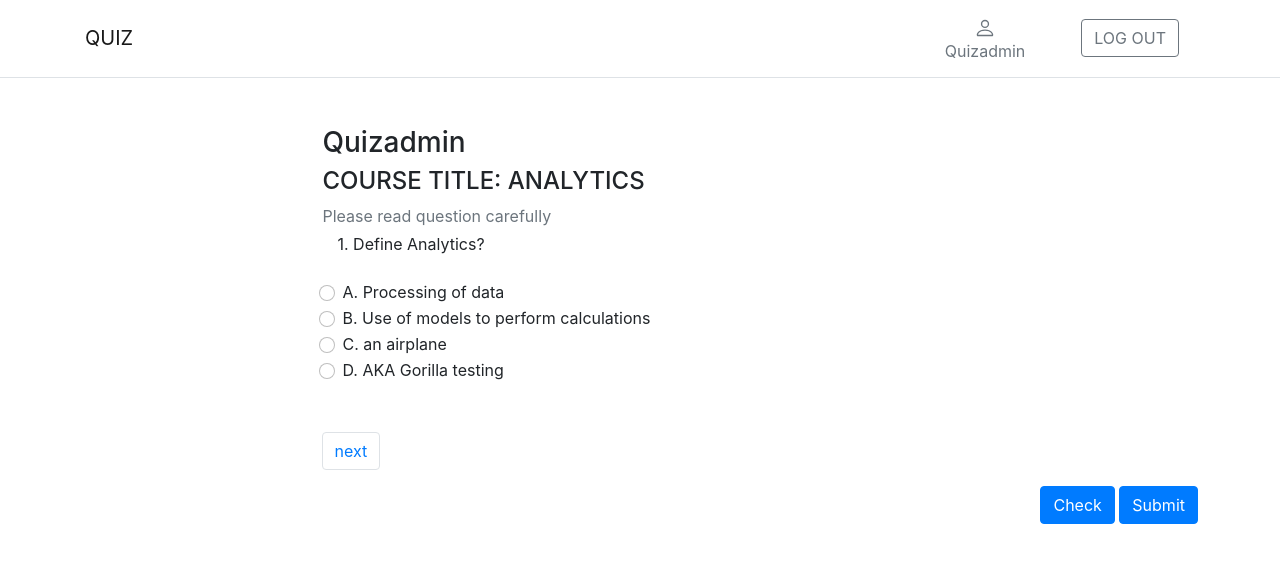
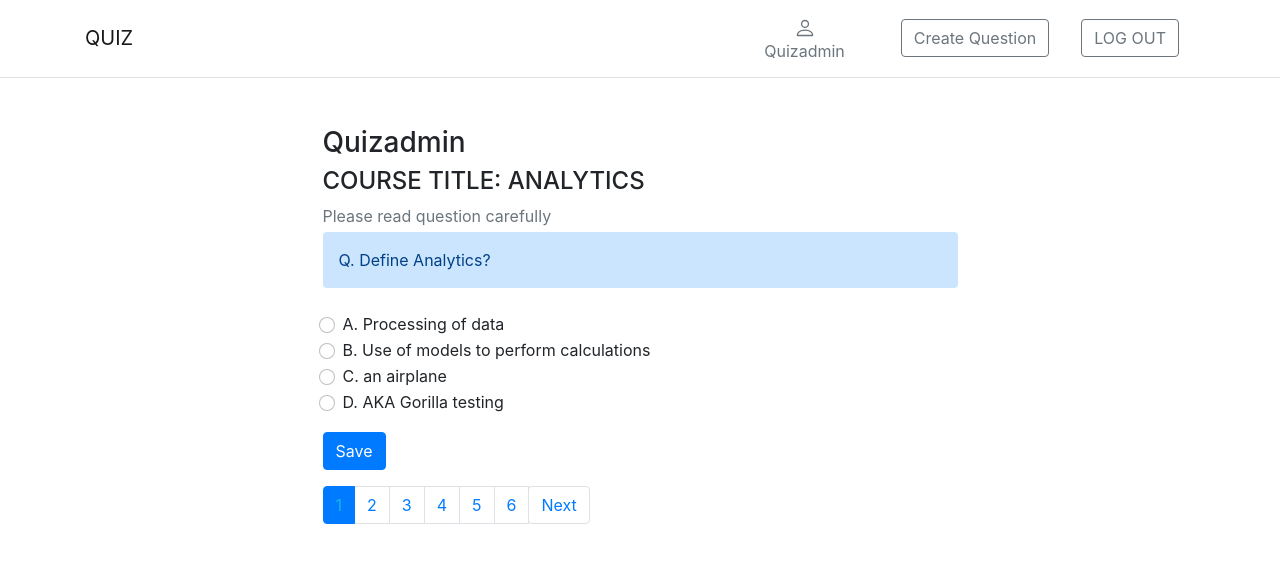
Before and after one commit to Tamunokuro/DJANGO-QUIZAPP, a Django app: page /questions/analytics in a window 1280 px wide. Shown: the top 563 px of the page. Run offline with Django 4.2, Linux system fonts and the light colour scheme; a user stored in the database is signed in; data comes from the database, SQL or seed files in the repository; both versions use the stored data as it was after the commit; some libraries are stand-ins or nearby versions.

Commit message:
Update answer checker

```diff
--- a/quizapp/urls.py
+++ b/quizapp/urls.py
@@ -7,5 +7,4 @@ urlpatterns = [
     path('', views.home, name='home'),
     path('create-question/', views.create_question, name='create-question'),
     path('questions/<slug:quiz_name>', views.questions, name='questions'),
-    path('add-answer/', views.quiz_answer,name='add-answer')
 ]
--- a/quizapp/views.py
+++ b/quizapp/views.py
@@ -1,8 +1,13 @@
+import json
+from json.decoder import JSONDecodeError
+from urllib import request, response
+from django.http import HttpResponseRedirect
+from django.urls import reverse
 
-from urllib import request, response
+from django.contrib import messages
 from django.shortcuts import render, redirect, get_object_or_404
 from django.contrib.auth.decorators import login_required
-from .forms import CreateQuestion, TakeQuiz
+from .forms import CreateQuestion
 from .models import QuizCreate, QuizStudent, Course
 from django.core.paginator import Paginator, EmptyPage, PageNotAnInteger
 from .quiz import Quiz
@@ -12,8 +17,7 @@ from django.http import JsonResponse
 @login_required
 def home(request):
     courses = Course.objects.all()
-    questionForm = TakeQuiz()
-    return render(request, 'quizapp/index.html', {'form':questionForm, 'courses':courses})
+    return render(request, 'quizapp/index.html', {'courses':courses})
 
 @login_required
 def create_question(request):
@@ -23,7 +27,7 @@ def create_question(request):
             question = questionForm.save(commit=True)
             question.save()
 
-            response = redirect('/questions/')
+            response = redirect('/')
             return response
 
     else:
@@ -31,21 +35,9 @@ def create_question(request):
     return render(request, 'quizapp/create-question.html', {'form':questionForm})
 
 def questions(request, quiz_name=None):
-    quiz = Quiz(request)
-    if request.method == "POST":
-        quizform = TakeQuiz(request.POST)
-        if quizform.is_valid():
-            quiz = quizform.save()
-            quiz.save()
-            response = redirect('/questions/')
-            return response
-    else:
+    if request.method == "GET":
         course = get_object_or_404(Course, slug=quiz_name)
         allquestions = QuizCreate.objects.filter(course_name=course)
-
-        # for question in allquestions:
-        #     print({question.question: question.answer} )
-
         p = Paginator(allquestions, 1)
         page_number = request.GET.get('page')
         page_obj = p.get_page(page_number)
@@ -54,31 +46,23 @@ def questions(request, quiz_name=None):
         page_number = request.GET.get('page')
         page_obj = p.get_page(page_number)
 
-    return render(request, 'quizapp/questions.html', {'questions':allquestions,'page_obj': page_obj, 'course': course})
+        return render(request, 'quizapp/questions.html', {'questions':allquestions,'page_obj': page_obj, 'course': course})
 
-def quiz_answer(request):
 
-    quiz = Quiz(request)
-    if request.POST.get('action') == "POST":
-        student_id = request.POST.get('student')
-        question_value = request.POST.get('questionval')
-        question_option = request.POST.get('questionans')
-        question_answer = request.POST.get('answer')
-        # student = get_object_or_404(Student, id=username)
-        quiz.answer(q=question_value, option=question_option)
-        score = quiz.score( option=question_option, correct=question_answer)
-        response = JsonResponse({'question':question_value, 'answer':question_option,
-         'correct':question_answer, 'student':student_id})
-        return response
+    elif request.method == "POST":
+        #selected answer should be gotten from the front end using request.POST.get('name')
+        #compare selected answer with correct answer
+        #return a message to tell if answer is correct or wrong
+        #if correct return success message
+        #if wrong return error message
+        selected_answer = request.POST.get('option')
+        correct_answer = request.POST.get('answer')
+        if selected_answer == correct_answer:
+            messages.success(request, "🎉 Correct Answer")
 
-def answer_update(request):
-    quiz = Quiz(request)
-    if request.POST.get('action') == 'POST':
-        student_id = request.POST.get('student')
-        question_value = request.POST.get('questionval')
-        question_option = request.POST.get('questionans')
-        question_answer = request.POST.get('answer')
-        quiz.update_answer(student=student_id, q=question_value, option=question_option)
-        response = JsonResponse({'question':question_value, 'answer':question_option,
-         'correct':question_answer, 'student':student_id})
-        return response
+        else:
+            messages.warning(request, "⛔ Wrong answer")
+
+        next_page_number = int(request.GET.get('page', 1))  # Assuming you're using query parameter 'page' to determine the current page
+        next_page_url = reverse('quizapp:questions', kwargs={'quiz_name': quiz_name}) + f'?page={next_page_number}'
+        return HttpResponseRedirect(next_page_url)
--- /dev/null
+++ b/static/js/microv.js
@@ -0,0 +1,19 @@
+function greeting(time){
+    if(time < 20){
+
+        if (time < 10){
+            greeting = 'Good morning'
+
+        }else{
+            greeting = 'Good day'
+    }
+
+    }else{
+        greeting = 'Good evening'
+    }
+    return greeting
+
+}
+
+const greet = greeting(10)
+console.log(greet)
--- a/static/js/script.js
+++ b/static/js/script.js
@@ -3,8 +3,8 @@ console.log('Hello quizapp')
 
 
 let i;
-let score = 0;
-var checkBtn = document.getElementById("next");
+var checkBtn = document.getElementById("check");
+var dummyBtn = document.getElementById("dummy");
 
 function selectAnswer() {
   let option = document.getElementsByName("option");
@@ -12,49 +12,59 @@ function selectAnswer() {
     if (option[i].checked) {
       let checked_val = option[i].value;
       if (checked_val == answerLabel.value) {
-        console.log("Correct");
+
         document.getElementById("check").disabled = true;
         document.getElementById("option1").disabled = true;
         document.getElementById("option2").disabled = true;
         document.getElementById("option3").disabled = true;
         document.getElementById("option4").disabled = true;
         result_div.innerHTML = `
-				<div class="h5 mb-3"><b>Correct</b></div>
+				<div class="alert alert-primary" role="alert">
+        <b>Saved</b>
+        </div>
 				`;
       } else {
-        console.log("Wrong");
+
         document.getElementById("check").disabled = true;
         document.getElementById("option1").disabled = true;
         document.getElementById("option2").disabled = true;
         document.getElementById("option3").disabled = true;
         document.getElementById("option4").disabled = true;
         result_div.innerHTML = `
-				<div class="h5 mb-3"><b>Wrong, Correct answer is ${answerLabel.value}</b></div>
+				<div class="alert alert-primary" role="alert">
+        <b>Saved</b>
+        </div>
 				`;
       }
     }
   }
 }
 
-let totalScore = document.getElementById("totalScore"); //id of the total score text field
+const submit = document.getElementById("submit"); //id of the total score text field
+const totalScore = document.getElementById("totalScore")
+const next = document.getElementById("next");
 let userScore = 0;
-function scoreAdd(){
-  if(checkBtn){
-    checkBtn.addEventListener("click", function (e){
+if(submit){
+  submit.addEventListener("click", function (){
 
-      let ele = document.getElementsByName("option");
+    var ele = document.getElementsByName("option");
     for (i = 0; i < ele.length; i++) {
       if (ele[i].checked) {
-          let checked_val = ele[i].value;
+        var checked_val = ele[i].value;
         if (checked_val == answerLabel.value) {
           userScore += 1;
-            score = Number(totalScore.value) + userScore;
-            sessionStorage.setItem("userScore", score);
-            console.log(score);
+          var score = Number(totalScore.value) + userScore;
+          let myscore = sessionStorage.setItem("userScore", score);
+          console.log(userScore)
+
         }
       }
     }
   })
-
 }
+if (dummyBtn) {
+ dummyBtn.addEventListener("click", function () {
+    totalScore.value = sessionStorage.getItem("userScore");
+    console.log(totalScore)
+  });
 }
--- a/templates/quizapp/create-question.html
+++ b/templates/quizapp/create-question.html
@@ -61,6 +61,10 @@
                                 </span></label>
                             {{ form.option4 }}
 
+                            <label>{{ form.answer.label}}<span class="text-muted small">
+                            </span></label>
+                            {{ form.answer }}
+
                                 <button class="btn btn-primary btn-block py-2 mb-4 mt-5 fw500 w-100" type="submit">Submit</button>
                                 <p class="text-center">
                                     <a href="{% url 'quizapp:create-question' %}">Already have an account?</a>
--- a/templates/quizapp/questions.html
+++ b/templates/quizapp/questions.html
@@ -10,7 +10,7 @@
                 <div class="container">
                     <div class="row">
                         <div class="col-12 col-lg-7  mx-auto">
-                            <h3 id="user" value="{{ request.user }}">{{ request.user }}</h3>
+                            <h3 name="student" id="student" value="{{ request.user }}">{{ request.user }}</h3>
                             <h4>COURSE TITLE: {{ course.quiz_name }}</h4>
                             <div class="text-end" id="count"></div>
                             {% if questions|length >= 1 %}
@@ -19,109 +19,87 @@
                             <p>No questions uploaded for this course </p>
                             {% endif %}
 
-                            <form method="POST" action=".">
+                            <div id="quiz__form">
+                            <form method="POST" action="">
                             {% csrf_token %}
 
-
                             {% for q in page_obj %}
-
-                            <div id="totalScore">
-
-                            </div>
-                            <div class="col" id="question" value="{{ q.question }}">
-                                {{ page_obj.number }}. {{ q.question }}
+                            <div class="form-group">
+                                <div class="col alert-primary p-3 rounded" role="alert" name="question" id="question" value="{{ q.question }}">
+                                    Q. {{ q.question }}
                                 </div>
                                 <br>
 
-                            <section id="answers">
+                                <fieldset id="answers">
                                     <div class="form-check">
-                             <input class="form-check-input" value="{{q.option1}}" type="radio" name="option" id="option1">
-                             <label class="form-check-label" id="A" for="id_option1">
-
+                                        <input class="form-check-input" value="{{ q.option1 }}" type="radio" name="option" id="option1">
+                                        <label class="form-check-label" for="option1">
                                             A. {{ q.option1 }}
                                         </label>
                                     </div>
 
-
                                     <div class="form-check">
-                                <input class="form-check-input" type="radio" name="option" id="option2" value="{{q.option2}}">
-                                <label class="form-check-label" id="B" for="id_option2">
+                                        <input class="form-check-input" type="radio" name="option" id="option2" value="{{ q.option2 }}">
+                                        <label class="form-check-label" for="option2">
                                             B. {{ q.option2 }}
                                         </label>
                                     </div>
 
                                     <div class="form-check">
-                                <input class="form-check-input" type="radio" name="option" id="option3" value="{{q.option3}}">
-                                <label class="form-check-label" id="C" for="id_option3">
+                                        <input class="form-check-input" type="radio" name="option" id="option3" value="{{ q.option3 }}">
+                                        <label class="form-check-label" for="option3">
                                             C. {{ q.option3 }}
                                         </label>
                                     </div>
 
                                     <div class="form-check">
-                                <input class="form-check-input" type="radio" name="option" id="option4" value="{{q.option4}}">
-                                <label class="form-check-label" id="D" for="id_option4">
+                                        <input class="form-check-input" type="radio" name="option" id="option4" value="{{ q.option4 }}">
+                                        <label class="form-check-label" for="option4">
                                             D. {{ q.option4 }}
                                         </label>
                                     </div>
-                             </section>
+                                </fieldset>
+                                  <input type="hidden" name="answer" id="answer" value="{{q.answer}}">
+                                </div>
 
-
-                            <input type="hidden" name="answerLabel" id="answerLabel" value="{{q.answer}}">
-
-
-
+                                {% endfor %}
+                                {% if messages %}
+                                    <div class="messages">
+                                    {% for message in messages %}
+                                    <div{% if message.tags %} class="alert alert-sm alert-{{ message.tags }}"{% endif %}>
+                                    {{ message }}
+                                    </div>
+                                    {% endfor %}
+                                    </div>
+                                {% endif %}
+                                <input class="btn btn-primary check-btn mb-3" type="submit" value="Save" id="submit" onclick="saveQuiz()"/>
                                 </form>
-
-                             <br>
-                             <br>
-                             <div class="container" id = "result_div">
 
                                 </div>
 
-
-                            {% endfor %}
-
-
                             {% if questions|length >= 1 %}
                                 <ul class="pagination">
-
                                     {% if page_obj.has_previous %}
-                                        <li><a class="page-link btn btn-light" id="first" role="button" href="?page=1">First</a></li>
-                                        <li><a class="page-link btn btn-light" id="previous" role="button" href="?page={{ page_obj.previous_page_number }}">Previous</a></li>
+                                        <li class="page-item"><a class="page-link btn btn-light" id="first" role="button" href="?page=1">First</a></li>
+                                        <li class="page-item"><a class="page-link btn btn-light" id="previous" role="button" href="?page={{ page_obj.previous_page_number }}">Previous</a></li>
                                     {% endif %}
 
-                                    <!-- {% for i in page_obj.paginator.page_range %}
+                                    {% for i in page_obj.paginator.page_range %}
                                         {% if page_obj.number == i %}
-                                        <li class="active page-item page-link mr-5 text-end"><span style="color: rgb(21, 180, 233);">{{ i }} <span class="sr-only">(current)</span></span></li>
+                                            <li class="page-item active"><a class="page-link" style="color: rgb(21, 180, 233);" href="?page={{ i }}">{{ i }} <span class="sr-only">(current)</span></a></li>
                                         {% else %}
                                             <li class="page-item"><a class="page-link" href="?page={{ i }}">{{ i }}</a></li>
                                         {% endif %}
-                                    {% endfor %} -->
+                                    {% endfor %}
+
                                     {% if page_obj.has_next %}
-                                        <li><a class="page-link btn btn-light" id="next" role="button" href="?page={{ page_obj.next_page_number }}">next</a></li>
-                                        <!-- <li><a class="page-link btn btn-light" id="last" role="button" href="?page={{ page_obj.paginator.num_pages }}">last &raquo;</a></li> -->
+                                        <li class="page-item"><a class="page-link btn btn-light" id="next" role="button" href="?page={{ page_obj.next_page_number }}">Next</a></li>
                                     {% endif %}
-                                </span>
                                 </ul>
                             {% endif %}
-
                             </div>
 
-
-                        {% if questions|length >= 1 %}
-                        <div class="text-end">
-                            <input class="btn btn-primary check-btn" type="submit" value="Check" id="check" onclick="selectAnswer();"/>
-                            <input class="btn btn-primary check-btn" type="submit" value="Submit" id="submit"/>
-                        </div>
-                        {% endif %}
-
-
-
-                        {% comment %} <input type="text" value="0" id="totalScore"> {% endcomment %}
-
-
-
-                        </div>
+                        {% comment %} <input type="text" id="totalScore"> {% endcomment %}
                     </div>
                 </div>
             </div>
@@ -129,27 +107,5 @@
     </div>
 </div>
 
-<script>
-    $(document).on('click', '#submit', function(e){
-        e.preventDefault();
-        $.ajax({
-            type:'POST',
-            url:"{% url 'quizapp:add-answer' %}",
-            data: {
-                student: $('#user').text(),
-                questionval: $('#question').text(),
-                questionans: $('#answers input:checked').val(),
-                answer: $('#answerLabel').val(),
-                csrfmiddlewaretoken: '{{csrf_token}}',
-                action:'POST'
-            },
-            success: function(json){
-                console.log(json)
-                // document.getElementById("result_div").innerHTML = json.quizscore
-            },
-            error: function(xhr, errmsg, err){}
-
-        });
-    });
-</script>
+<script src="https://code.jquery.com/jquery-3.6.0.min.js"></script>
 {% endblock %}
--- a/templates/users/base.html
+++ b/templates/users/base.html
@@ -39,6 +39,9 @@
                             </svg>
                         </div>
                         <span class="fs15 fw500">{{ user.username }}</span>
+                        {% if request.user.is_superuser %}
+                        <a type="button" class="btn btn-outline-secondary mx-3" href="{% url 'quizapp:create-question' %}"><span class="fs15 fw500">Create Question</span></a>
+                        {% endif %}
                         {% if request.user.is_authenticated %}
                         <a type="button" class="btn btn-outline-secondary mx-3" href="{% url 'account:logout' %}"><span class="fs15 fw500">LOG OUT</span></a>
                         {% else %}
@@ -55,6 +58,7 @@
 
     <script src="{% static 'js/script.js' %}"></script>
     <script src="{% static 'js/timer.js' %}"></script>
+    <script src="{% static 'js/microv.js' %}"></script>
 
 </body>
 </html>
```
Also changed, not shown: quizapp/forms.py (+2 -12 lines), quizapp/quiz.py (+3 -9 lines), db.sqlite3. Lines whose indentation alone changed are shown as unchanged.
